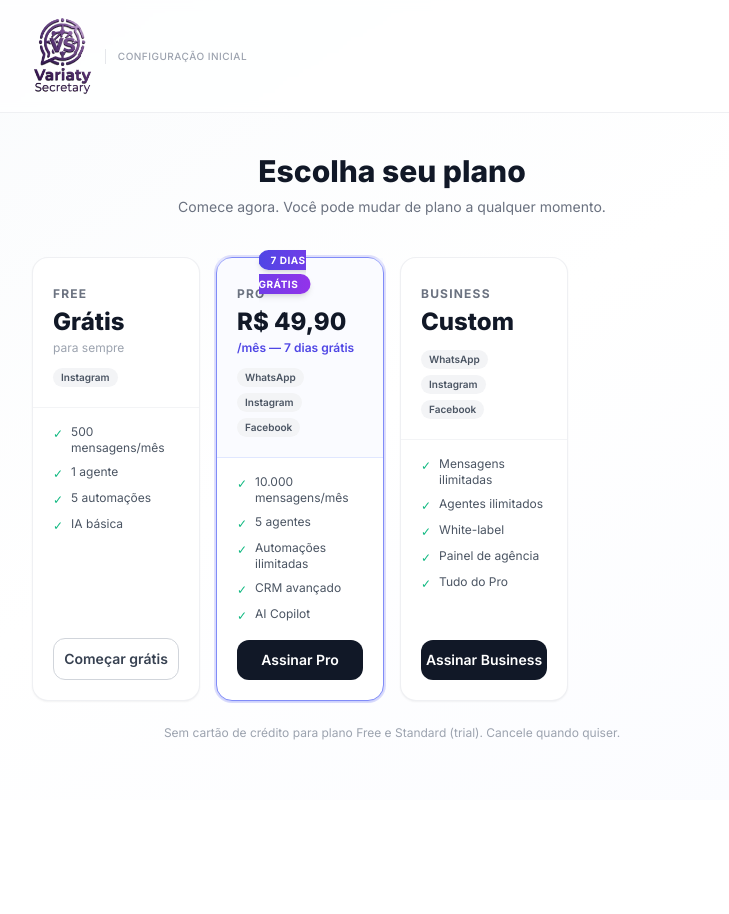
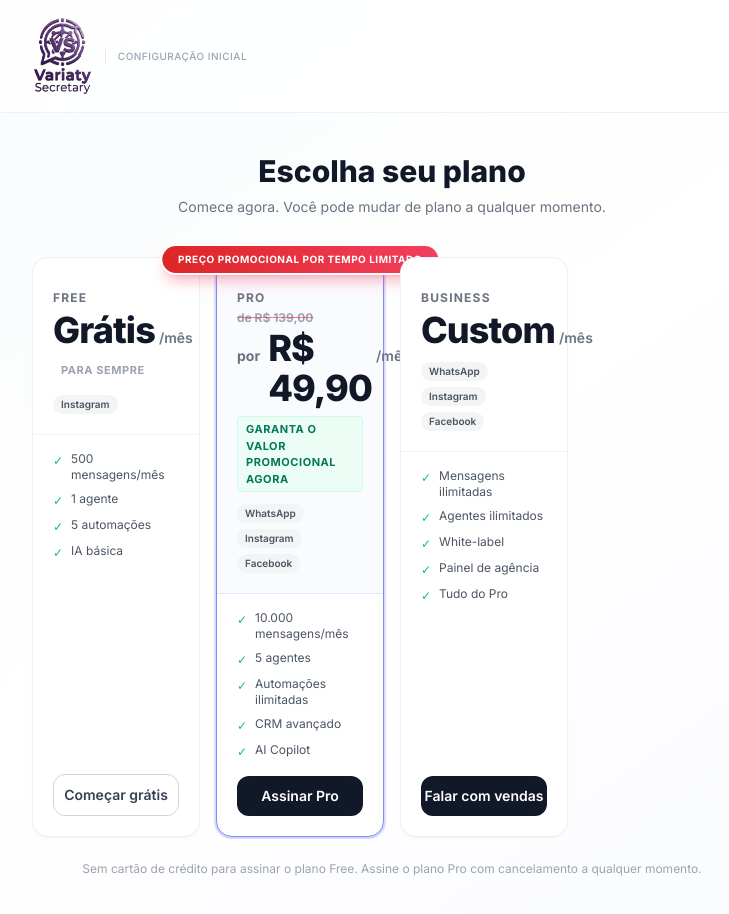
Before and after one commit to vtvariaty-svg/automation-whatsapp, a Next.js app in the folder apps/web/: page /onboarding/plan in a window 1280 px wide. Shown: the top 914 px of the page, without its empty margins (248-977 px from the left). Before the commit the page ends 800 px from the top, so only its background shows below. Built offline with nearby package versions, Linux system fonts and the light colour scheme; no server answers; sample sign-in values are in the browser's storage.

Commit message:
feat(billing): refine pro promo pricing UI and remove trial flow

```diff
--- a/apps/web/app/api/billing/checkout/route.ts
+++ b/apps/web/app/api/billing/checkout/route.ts
@@ -81,7 +81,7 @@ export async function POST(req: Request) {
           // Clear all period/plan fields that belong to the canceled paid subscription.
           stripeSubscriptionId: null,
           planId: null,
-          trialEnd: null,
+          trialEnd: null, // Trial reset
           currentPeriodStart: null,
           currentPeriodEnd: null,
           // stripeCustomerId intentionally kept — see comment above.
--- a/apps/web/app/dashboard/billing/page.tsx
+++ b/apps/web/app/dashboard/billing/page.tsx
@@ -30,8 +30,8 @@ const PLANS = [
     price: 49.90,
     oldPrice: 139.00,
     popular: true,
-    highlight: '7 dias grátis para testar',
-    hasTrial: true,
+    highlight: 'Garanta o valor promocional agora',
+    hasTrial: false,
     isConsultative: false,
     features: [
       'WhatsApp + Instagram + Facebook',
@@ -311,9 +311,9 @@ export default function BillingPage() {
                 }`}
               >
                 {plan.popular && !isCurrent && (
-                  <div className="absolute -top-3 left-1/2 -translate-x-1/2">
-                    <span className="bg-[#4f46e5] text-white text-xs font-bold px-4 py-1 rounded-full shadow whitespace-nowrap">
-                      RECOMENDADO
+                  <div className="absolute -top-3 left-1/2 -translate-x-1/2 w-[90%] flex justify-center">
+                    <span className="bg-gradient-to-r from-red-600 to-rose-500 text-white text-[10px] font-bold px-4 py-1.5 rounded-full shadow-lg shadow-rose-500/30 whitespace-nowrap uppercase tracking-wider ring-2 ring-white">
+                      PREÇO PROMOCIONAL POR TEMPO LIMITADO
                     </span>
                   </div>
                 )}
@@ -336,20 +336,18 @@ export default function BillingPage() {
                   ) : (
                     <div className="flex flex-col">
                       {plan.oldPrice && (
-                        <p className="text-sm font-bold text-gray-400 line-through decoration-rose-500/50 mb-0.5">
-                          De R$ {plan.oldPrice.toFixed(2).replace('.', ',')}
+                        <p className="text-sm font-bold text-gray-400 line-through decoration-rose-500/70 mb-0.5">
+                          de R$ {plan.oldPrice.toFixed(2).replace('.', ',')}
                         </p>
                       )}
-                      <div>
-                        <span className="text-3xl font-bold text-gray-900">
+                      <div className="flex items-baseline gap-1">
+                        {plan.oldPrice && <span className="text-sm font-bold text-gray-500 mr-1">por</span>}
+                        <span className="text-4xl font-extrabold text-gray-900 tracking-tight">
                           R$ {plan.price.toFixed(2).replace('.', ',')}
                         </span>
-                        <span className="text-sm text-gray-400">/mês</span>
+                        <span className="text-sm font-semibold text-gray-400">/mês</span>
                       </div>
                     </div>
-                  )}
-                  {plan.hasTrial && (
-                    <p className="text-xs text-emerald-600 font-semibold mt-1">✓ 7 dias grátis de trial</p>
                   )}
                 </div>
 
@@ -394,8 +392,6 @@ export default function BillingPage() {
                       ? 'Plano atual'
                       : plan.isConsultative
                       ? 'Falar com vendas'
-                      : plan.hasTrial
-                      ? 'Começar trial grátis'
                       : 'Assinar'}
                   </Button>
                 )}
@@ -405,10 +401,7 @@ export default function BillingPage() {
         </div>
       </div>
 
-      {/* Trial disclaimer */}
-      <p className="text-xs text-gray-400 text-center">
-        O período de teste de 7 dias é exclusivo do plano Pro. Nenhuma cobrança durante o trial — cancele quando quiser.
-      </p>
+      {/* Trial disclaimer removed */}
 
       {/* Free downgrade confirmation modal */}
       {confirmFreeDowngrade && (
--- a/apps/web/app/onboarding/plan/page.tsx
+++ b/apps/web/app/onboarding/plan/page.tsx
@@ -21,8 +21,9 @@ const PLANS = [
     id: "pro",
     name: "Pro",
     price: "R$ 49,90",
-    priceNote: "/mês — 7 dias grátis",
-    badge: "7 DIAS GRÁTIS",
+    oldPrice: "139,00",
+    priceNote: "Garanta o valor promocional agora",
+    badge: "PREÇO PROMOCIONAL POR TEMPO LIMITADO",
     highlight: true,
     channels: ["WhatsApp", "Instagram", "Facebook"],
     features: ["10.000 mensagens/mês", "5 agentes", "Automações ilimitadas", "CRM avançado", "AI Copilot"],
@@ -38,7 +39,7 @@ const PLANS = [
     highlight: false,
     channels: ["WhatsApp", "Instagram", "Facebook"],
     features: ["Mensagens ilimitadas", "Agentes ilimitados", "White-label", "Painel de agência", "Tudo do Pro"],
-    cta: "Assinar Business",
+    cta: "Falar com vendas",
     ctaStyle: "bg-gray-900 text-white hover:bg-gray-800",
   },
 ];
@@ -109,19 +110,30 @@ export default function OnboardingPlanPage() {
             }`}
           >
             {plan.badge && (
-              <div className="absolute -top-3 left-1/2 -translate-x-1/2">
-                <span className="px-3 py-1 bg-gradient-to-r from-indigo-600 to-purple-600 text-white text-[10px] font-bold rounded-full uppercase tracking-wider shadow-md">
+              <div className="absolute -top-3 left-1/2 -translate-x-1/2 w-[90%] flex justify-center">
+                <span className={`px-4 py-1.5 text-white text-[9px] sm:text-[10px] font-bold rounded-full uppercase tracking-wider shadow-lg ring-2 ring-white whitespace-nowrap ${plan.badge === 'PREÇO PROMOCIONAL POR TEMPO LIMITADO' ? 'bg-gradient-to-r from-red-600 to-rose-500 shadow-rose-500/40' : 'bg-gradient-to-r from-indigo-600 to-purple-600'}`}>
                   {plan.badge}
                 </span>
               </div>
             )}
 
-            <div className={`px-5 pt-7 pb-5 border-b ${plan.highlight ? "border-indigo-100 bg-indigo-50/30" : "border-gray-100"}`}>
+            <div className={`px-5 pt-8 pb-5 border-b ${plan.highlight ? "border-indigo-100 bg-indigo-50/30" : "border-gray-100"}`}>
               <p className="text-xs font-bold uppercase tracking-widest text-gray-500 mb-1">{plan.name}</p>
-              <p className="text-2xl font-extrabold text-gray-900">{plan.price}</p>
-              <p className={`text-xs mt-0.5 ${plan.highlight ? "text-indigo-600 font-semibold" : "text-gray-400"}`}>
-                {plan.priceNote}
-              </p>
+              {plan.oldPrice && (
+                <p className="text-xs font-bold text-gray-400 line-through decoration-red-500/70 mb-0.5">
+                  de R$ {plan.oldPrice}
+                </p>
+              )}
+              <div className="flex items-baseline gap-1">
+                {plan.oldPrice && <span className="text-sm font-bold text-gray-500 mr-1">por</span>}
+                <p className="text-4xl font-extrabold text-gray-900 tracking-tight">{plan.price}</p>
+                <span className="text-sm font-semibold text-gray-500">/mês</span>
+              </div>
+              {plan.priceNote && (
+                 <p className={`mt-2 inline-block px-2 py-1 rounded text-[11px] font-bold uppercase tracking-wider ${plan.highlight ? "bg-emerald-50 text-emerald-700 border border-emerald-100" : "text-gray-400"}`}>
+                   {plan.priceNote}
+                 </p>
+              )}
               <div className="flex flex-wrap gap-1.5 mt-3">
                 {plan.channels.map((ch) => (
                   <span key={ch} className="px-2 py-0.5 bg-gray-100 text-gray-600 rounded-full text-[10px] font-semibold">
@@ -161,7 +173,7 @@ export default function OnboardingPlanPage() {
       </div>
 
       <p className="text-center text-xs text-gray-400 mt-6">
-        Sem cartão de crédito para plano Free e Standard (trial). Cancele quando quiser.
+        Sem cartão de crédito para assinar o plano Free. Assine o plano Pro com cancelamento a qualquer momento.
       </p>
     </div>
   );
--- a/apps/web/app/register/page.tsx
+++ b/apps/web/app/register/page.tsx
@@ -8,8 +8,8 @@ import { Input } from "@/components/ui/Input";
 import { useAuth } from "@/hooks/useAuth";
 import { WHATSAPP_BUSINESS_URL } from "@/lib/config/plans";
 
-const PLAN_LABELS: Record<string, { nome: string; preco: string; cor: string }> = {
-  pro:      { nome: "Pro", preco: "De R$ 139,00 por R$ 49,90 · 7 dias grátis", cor: "bg-blue-600 text-white" },
+const PLAN_LABELS: Record<string, { nome: string; preco: string; cor: string; alert?: string }> = {
+  pro:      { nome: "Pro", preco: "de R$ 139,00 por R$ 49,90/mês", cor: "bg-gradient-to-r from-red-600 to-rose-500 text-white shadow-md", alert: "PREÇO PROMOCIONAL POR TEMPO LIMITADO" },
   business: { nome: "Business", preco: "Plano Consultivo", cor: "bg-gray-900 text-white" },
   free:     { nome: "Gratuito", preco: "Sem custo", cor: "bg-gray-200 text-gray-700" },
   // Backward compatibility for old checkout links
@@ -99,13 +99,21 @@ function RegisterForm() {
         Comece agora
       </h2>
 
-      <div className="mt-3 mb-6 flex items-center gap-3 p-3.5 rounded-xl border border-blue-200 bg-blue-50">
-        <div className={`text-xs font-bold px-2.5 py-1 rounded-lg ${planLabel.cor}`}>
-          {planLabel.nome}
-        </div>
-        <div>
-          <p className="text-sm font-semibold text-gray-800">Plano selecionado</p>
-          <p className="text-xs text-gray-500">{planLabel.preco}</p>
+      <div className={`mt-3 mb-6 p-4 rounded-xl border ${planLabel.alert ? 'border-rose-200 bg-rose-50/50 relative overflow-hidden' : 'border-blue-200 bg-blue-50'}`}>
+        {planLabel.alert && (
+          <div className="text-[10px] sm:text-xs font-bold text-rose-600 uppercase tracking-wider mb-2.5 flex items-center gap-1.5">
+            <svg className="w-4 h-4" viewBox="0 0 24 24" fill="none" stroke="currentColor" strokeWidth="2.5" strokeLinecap="round" strokeLinejoin="round"><circle cx="12" cy="12" r="10"></circle><polyline points="12 6 12 12 16 14"></polyline></svg>
+            {planLabel.alert}
+          </div>
+        )}
+        <div className="flex items-center gap-3">
+          <div className={`text-xs font-bold px-3 py-1.5 rounded-lg ${planLabel.cor}`}>
+            {planLabel.nome}
+          </div>
+          <div>
+            <p className="text-sm font-semibold text-gray-800">Plano selecionado</p>
+            <p className={`text-sm ${planLabel.alert ? 'font-bold text-gray-900 mt-0.5 tracking-tight' : 'text-gray-500 text-xs mt-0.5'}`}>{planLabel.preco}</p>
+          </div>
         </div>
       </div>
 
--- a/apps/web/components/marketing/landing/PrecosSection.tsx
+++ b/apps/web/components/marketing/landing/PrecosSection.tsx
@@ -33,7 +33,7 @@ export function PrecosSection() {
       preco: "49,90",
       precoAntigo: "139,00",
       descricao: "A inteligência de vendas para crescer rápido",
-      nota: "7 dias grátis · Sem taxas ocultas",
+      nota: "Sem contrato · Cancele quando quiser",
       features: [
         "WhatsApp Oficial, Instagram e Facebook",
         "10.000 mensagens de IA por mês",
@@ -47,7 +47,7 @@ export function PrecosSection() {
         "Prospecção Inteligente Ativa",
         "Painel White-label de agência",
       ],
-      botaoTexto: "Começar 7 dias grátis",
+      botaoTexto: "Assinar agora",
       botaoEstilo: "bg-blue-600 text-white hover:bg-blue-700 shadow-lg shadow-blue-500/25",
       popular: true,
       href: "/register?plan=pro",
@@ -101,8 +101,8 @@ export function PrecosSection() {
               }`}
             >
               {plano.popular && (
-                <div className="absolute top-0 left-1/2 -translate-x-1/2 -translate-y-1/2 bg-blue-600 text-white text-xs font-bold uppercase tracking-wider py-1.5 px-5 rounded-full whitespace-nowrap shadow-md shadow-blue-500/30">
-                  Mais escolhido
+                <div className="absolute top-0 left-1/2 -translate-x-1/2 -translate-y-1/2 bg-gradient-to-r from-red-600 to-rose-500 text-white text-[10px] sm:text-xs font-bold uppercase tracking-wider py-1.5 px-5 rounded-full whitespace-nowrap shadow-lg shadow-rose-500/40 ring-2 ring-white">
+                  PREÇO PROMOCIONAL POR TEMPO LIMITADO
                 </div>
               )}
 
@@ -125,15 +125,23 @@ export function PrecosSection() {
                 ) : (
                   <div className="flex flex-col">
                     {plano.precoAntigo && (
-                      <span className="text-sm font-bold text-gray-400 line-through decoration-red-500/50 mb-1">
-                        De R$ {plano.precoAntigo}
-                      </span>
+                      <div className="flex flex-col mb-1.5">
+                        <span className="text-sm font-bold text-gray-400 line-through decoration-red-500/70">
+                          de R$ {plano.precoAntigo}
+                        </span>
+                      </div>
                     )}
                     <div className="flex items-baseline gap-1">
+                      {plano.precoAntigo && <span className="text-lg font-bold text-gray-500 mr-1">por</span>}
                       <span className="text-xl font-bold text-gray-400">R$</span>
-                      <span className="text-4xl font-extrabold text-gray-900">{plano.preco}</span>
-                      <span className="text-gray-500 font-medium text-sm">/mês</span>
+                      <span className="text-5xl font-extrabold text-gray-900 tracking-tight">{plano.preco}</span>
+                      <span className="text-gray-500 font-semibold text-base">/mês</span>
                     </div>
+                    {plano.precoAntigo && (
+                      <p className="text-emerald-600 text-[11px] font-bold uppercase tracking-wider mt-2 bg-emerald-50 border border-emerald-100 inline-block px-2.5 py-1 rounded-md">
+                        Garanta o valor promocional agora
+                      </p>
+                    )}
                   </div>
                 )}
               </div>
--- a/apps/web/lib/config/plans.ts
+++ b/apps/web/lib/config/plans.ts
@@ -31,7 +31,7 @@ export const PLANS: Record<string, PlanConfig> = {
     limitMessages: 10000,
     // [!] IMPORTANT: The environment variable STRIPE_PRICE_PRO must map to a product of R$ 49,90 in Stripe.
     stripePriceId: process.env.STRIPE_PRICE_PRO || 'price_pro_placeholder',
-    hasTrial: true, // Pro is now the main public paid plan
+    hasTrial: false, // Pro no longer has an upfront free trial
     isPublic: true,
   },
   business: {
```
Also changed, not shown: apps/web/app/api/onboarding/plan/route.ts (+13 -3 lines).
